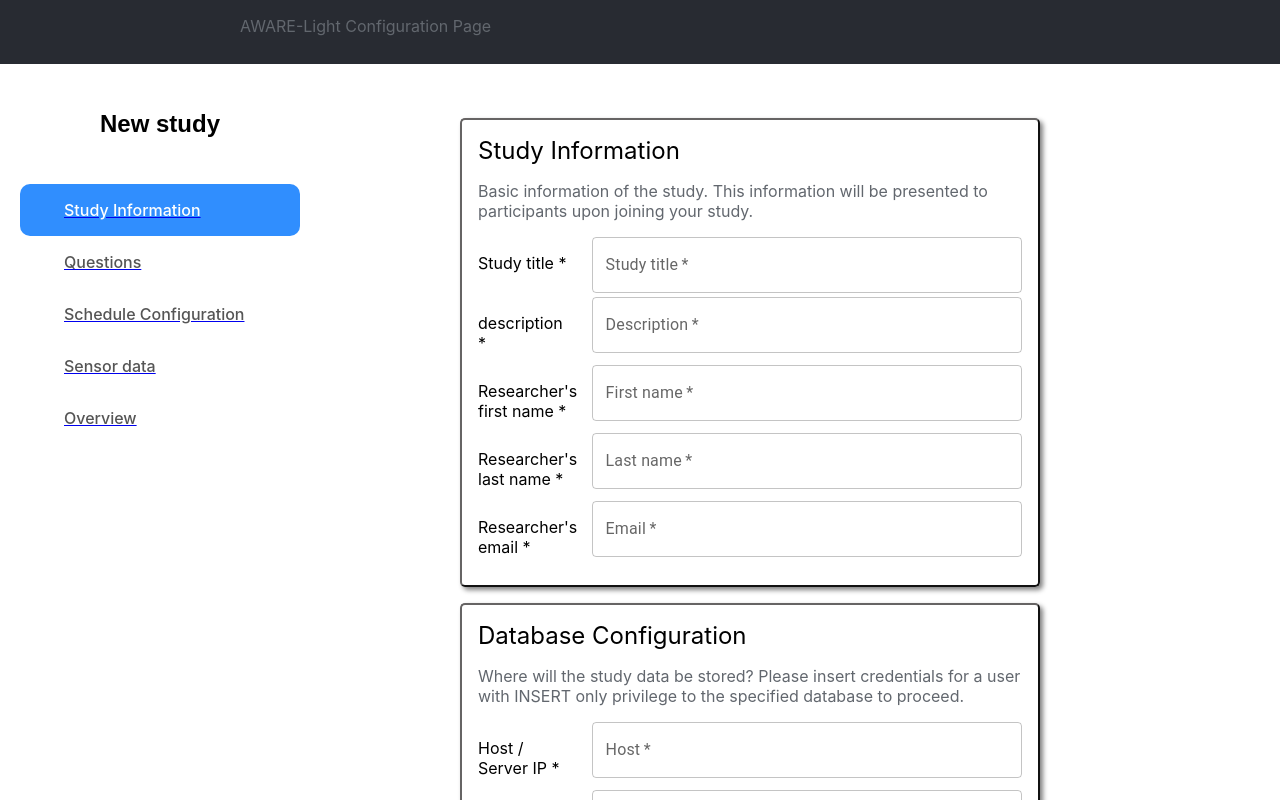
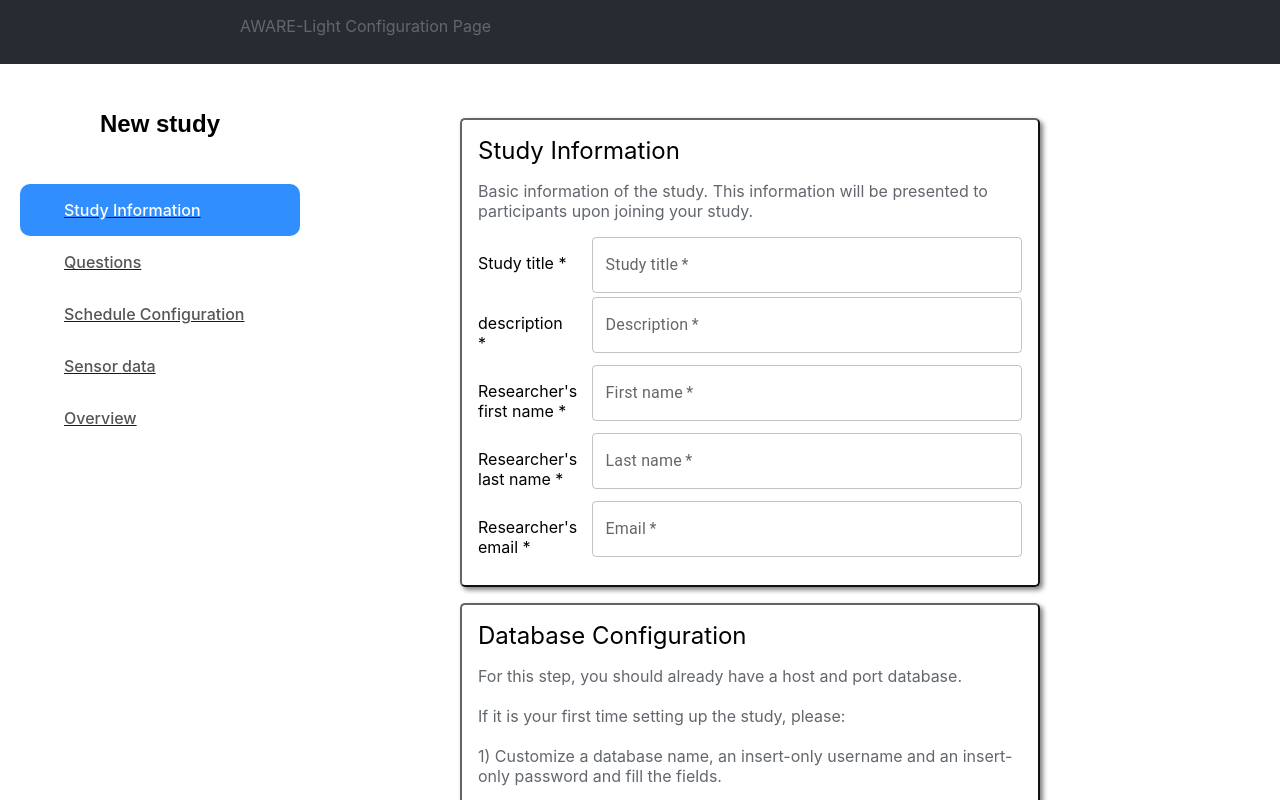
Before and after one commit to awareframework/AWARE-Light-Configurator, a React (Create React App) app in the folder reactapp/: page /study in a window 1280 px wide. Shown: the top 800 px of the page. Built offline with nearby package versions, Linux system fonts and the light colour scheme.

Commit message:
Database configuration explanation refined.

```diff
--- a/reactapp/src/pages/StudyInformation.jsx
+++ b/reactapp/src/pages/StudyInformation.jsx
@@ -31,7 +31,18 @@
 
 const TITLE2 = "Database Configuration";
 const EXPLANATION2 =
-  "Where will the study data be stored? Please insert credentials for a user with INSERT only privilege to the specified database to proceed.";
+  "\n" +
+  "\n" +
+  "\n" +
+  "\n" +
+  "\n" +
+  "\n" +
+  "\n" +
+  "\n" +
+  "\n\n" +
+  "Press the TEST CONNECTION button.\n" +
+  "\n" +
+  "As long as the connection builds and succeeds, your database for AWARE is set up!";
 const EXPLANATION3 =
   "If it is your first time setting up a study, please provide your database's ROOT credentials and click the INITIALISE DATABASE button to setup the tables and a user with INSERT only privilege for this database.";
 const NO_PASSWORD_EXPLANATION =
@@ -299,7 +310,44 @@
 
         <div className="border">
           <p className="title">{TITLE2}</p>
-          <p className="explanation">{EXPLANATION2}</p>
+          <p className="explanation">
+            For this step, you should already have a host and port database.
+            <br />
+            <br />
+            If it is your first time setting up the study, please:
+            <br />
+            <br />
+            1) Customize a database name, an insert-only username and an
+            insert-only password and fill the fields.
+            <br />
+            <br />
+            2) Fill in the root username and password.
+            <br />
+            <br />
+            3) Press the INITIALIZE DATABASE button.
+            <br />
+            <br />
+            This way, we will create the database on your server, together with
+            the INSERT-only username and password.
+            <br />
+            <br />
+            After creating a database with an insert-only username and password
+            for this study, you may leave the root username and password blank
+            and only focus on the other fields. We need to verify that the
+            database exists. You may verify it by:
+            <br />
+            <br />
+            1) Fill out the host, port, database name, insert-only username and
+            password.
+            <br />
+            <br />
+            2) Press the TEST CONNECTION button.
+            <br />
+            <br />
+            As long as the connection builds and succeeds, your database for
+            AWARE is set up!
+          </p>
+
           <Field
             fieldName="Host / Server IP"
             recoilState={databaseInformationState}
@@ -385,7 +433,8 @@
         </div>
 
         <div className="border">
-          <p className="explanation">{EXPLANATION3}</p>
+          {/* <p className="explanation">{EXPLANATION3}</p> */}
+          <p />
           <Field
             fieldName="Root username"
             recoilState={databaseInformationState}
```
